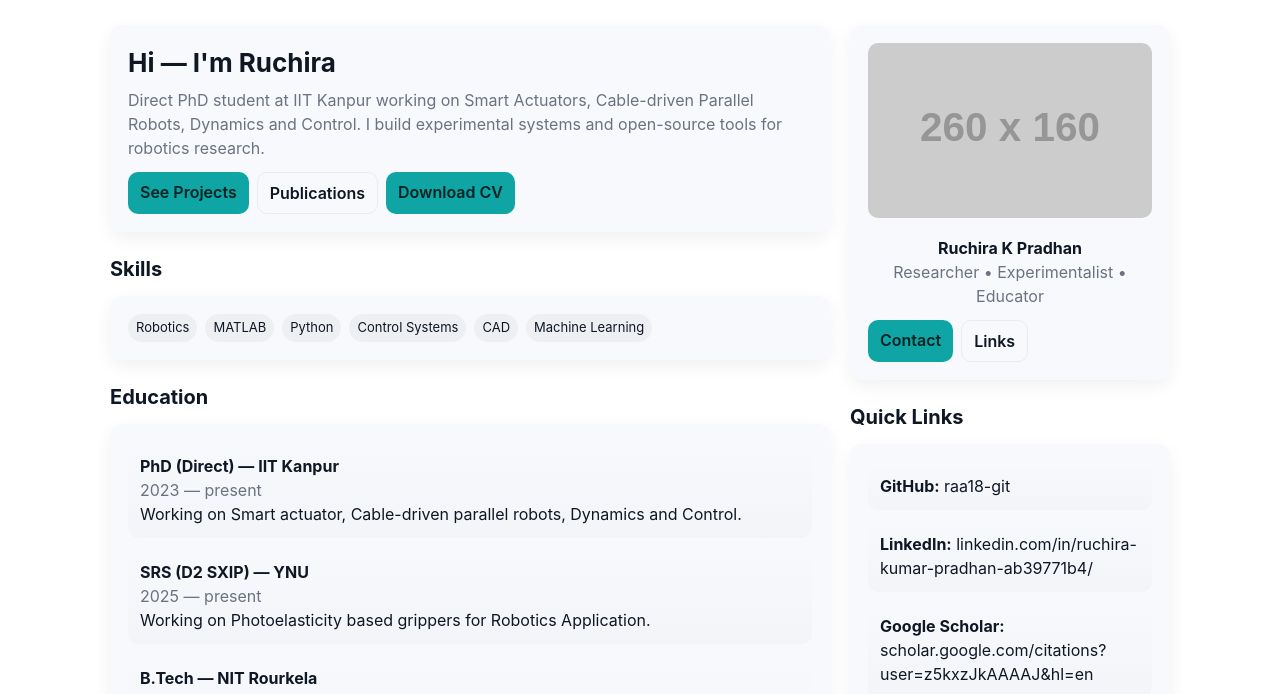
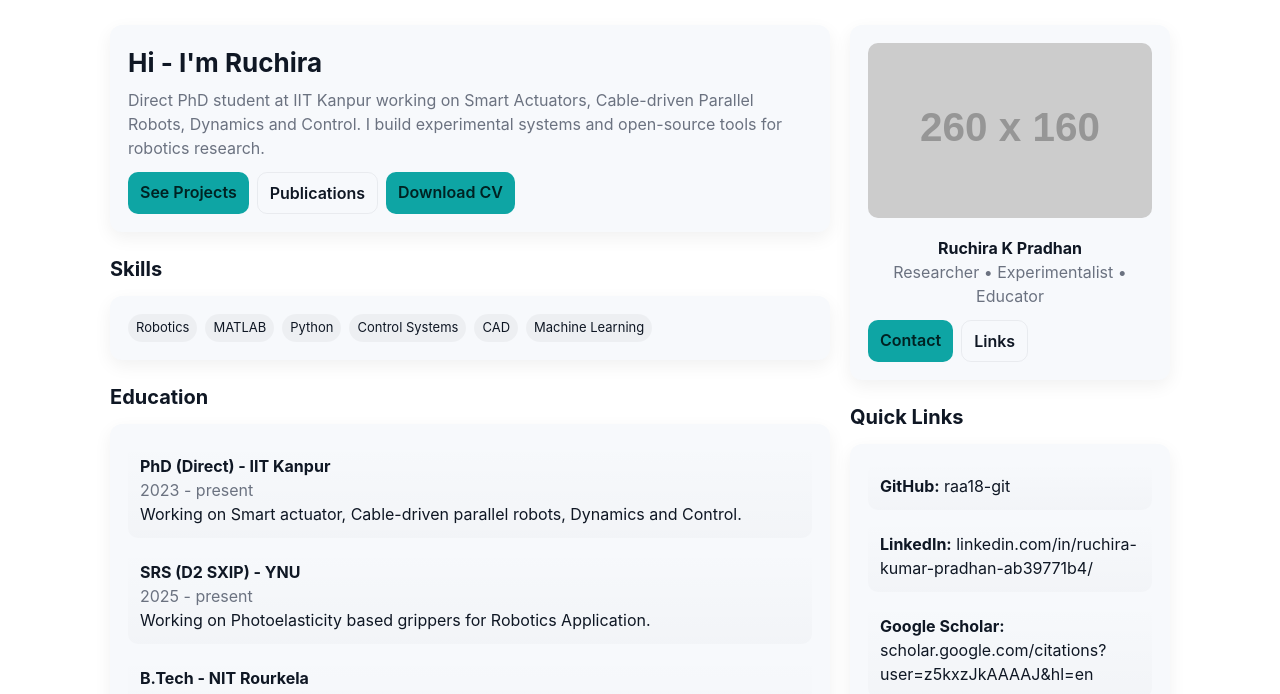
Before and after one commit to raa18-git/raa18-git.github.io, a plain HTML site: page index.html in a window 1280 px wide. Shown: the part 103-797 px from the top of the page. Drawn offline with Linux system fonts and the light colour scheme; placeholder pictures from the web are drawn by us.

Commit message:
Update index.html

```diff
--- a/index.html
+++ b/index.html
@@ -23,7 +23,7 @@ Features included (all present as requested):
 <head>
   <meta charset="utf-8" />
   <meta name="viewport" content="width=device-width, initial-scale=1" />
-  <title>Ruchira Kumar Pradhan — Personal Website</title>
+  <title>Ruchira Kumar Pradhan - Personal Website</title>
   <meta name="description" content="Personal website / portfolio" />
   <meta name="author" content="Your Name" />
   <style>
@@ -102,7 +102,7 @@ Features included (all present as requested):
     <section class="hero">
       <div>
         <div class="card">
-          <h1>Hi — I'm Ruchira</h1>
+          <h1>Hi - I'm Ruchira</h1>
           <p class="lead">Direct PhD student at IIT Kanpur working on Smart Actuators, Cable-driven Parallel Robots, Dynamics and Control.
            I build experimental systems and open-source tools for robotics research.</p>
           <div class="links">
@@ -130,11 +130,11 @@ Features included (all present as requested):
           <h2>Education</h2>
           <div class="card">
             <ul class="clean">
-              <li class="item"><strong>PhD (Direct) — IIT Kanpur</strong><div class="muted">2023 — present
+              <li class="item"><strong>PhD (Direct) - IIT Kanpur</strong><div class="muted">2023 - present
               </div><div>Working on Smart actuator, Cable-driven parallel robots, Dynamics and Control.</div></li>
-             <li class="item"><strong>SRS (D2 SXIP) — YNU</strong><div class="muted">2025 — present
+             <li class="item"><strong>SRS (D2 SXIP) - YNU</strong><div class="muted">2025 - present
              </div><div>Working on Photoelasticity based grippers for Robotics Application.</div></li>
-              <li class="item"><strong>B.Tech — NIT Rourkela</strong><div class="muted">2019 — 2023
+              <li class="item"><strong>B.Tech - NIT Rourkela</strong><div class="muted">2019 - 2023
               </div><div>Major: Mechanical Engineering (Production; B.Tech Project on Micro Nano Laser fabrication)</div></li>
             </ul>
           </div>
@@ -237,7 +237,7 @@ Features included (all present as requested):
       <div class="card">
         <ol>
           <li><strong>Ruchira et al.</strong> Marketing actions can modulate neural representations of experienced pleasantness. (Add your details)</li>
-          <li><strong>Your paper title</strong> Journal, Year — short DOI or link.</li>
+          <li><strong>Your paper title</strong> Journal, Year - short DOI or link.</li>
         </ol>
       </div>
     </section>
```
